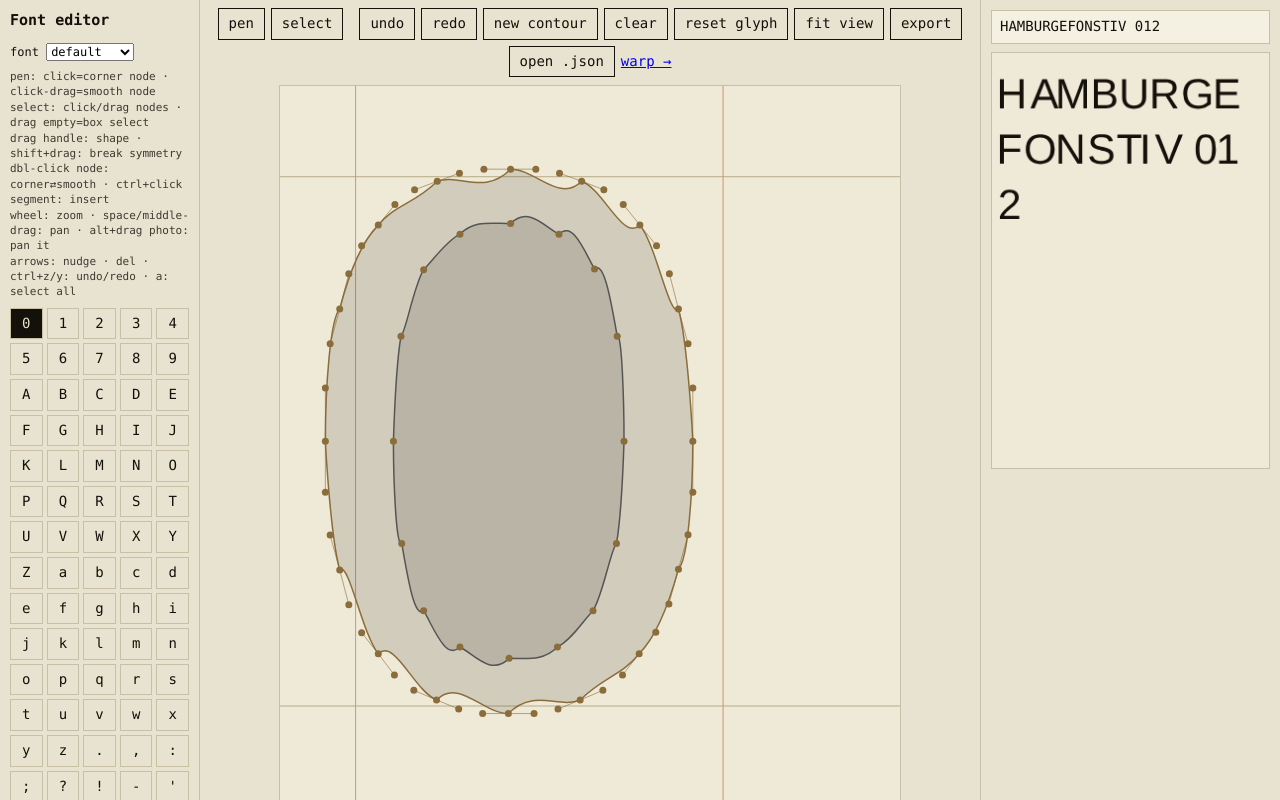
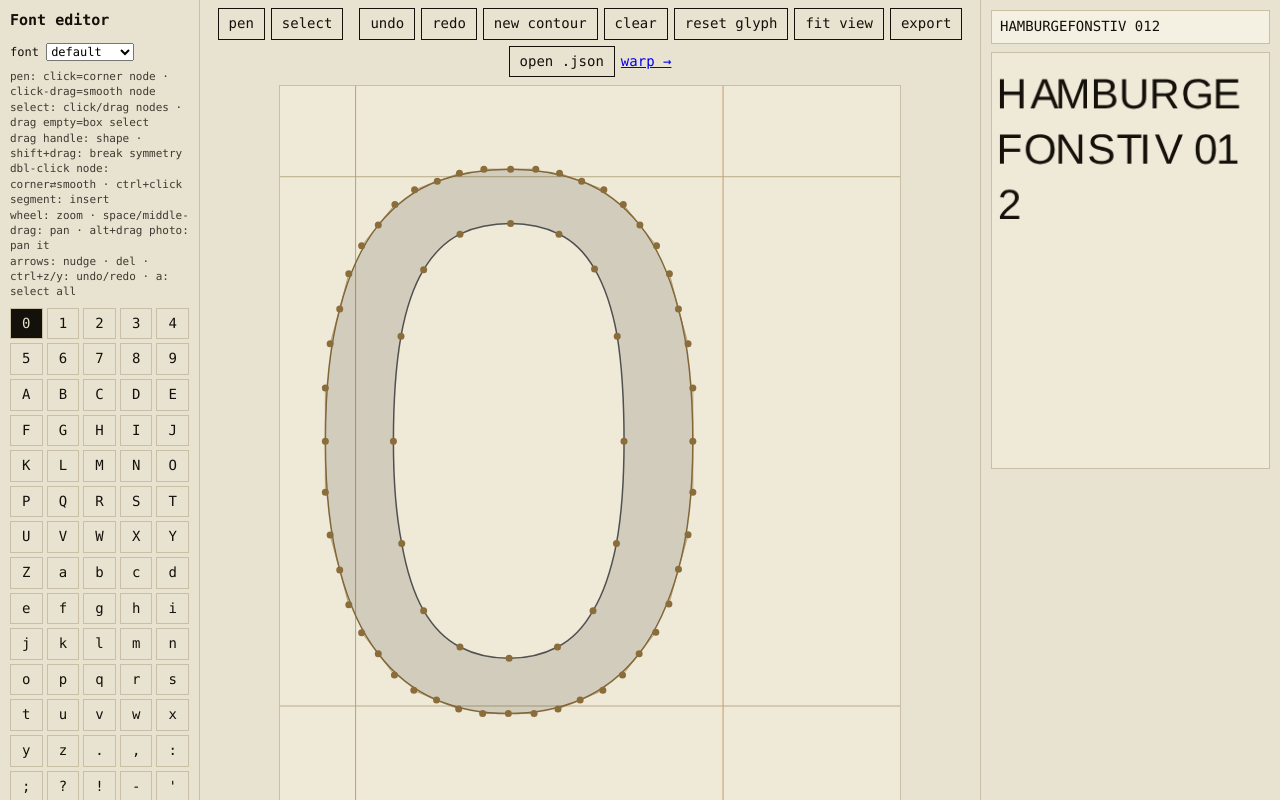
Before and after one commit to cemreefe/dutluk-misc, a plain HTML site: page fonteditor/index.html in a window 1280 px wide. Drawn offline with Linux system fonts and the light colour scheme.

Commit message:
fonteditor: fix canvas rendering — hole knock-out + handle Y coordinate
- incoming Bezier handle was drawn at (x+h.x, y+h.x) instead of (x+h.x, y+h.y)
  in 3 places: main curve draw, winding sampler, segment-insert split math
- glyph fill now fills all contours in one evenodd path so counters knock out
  on canvas (was: each contour filled itself, holes rendered solid)

```diff
--- a/fonteditor/index.html
+++ b/fonteditor/index.html
@@ -122,7 +122,7 @@
   const pts=[],n=c.length;if(!n)return pts;
   for(let j=0;j<n;j++){const a=c[j],b=c[(j+1)%n];
     pts.push([a.x,a.y]);
-    if(a.o||b.i){const c1=[a.x+(a.o?a.o[0]:0),a.y+(a.o?a.o[1]:0)],c2=[b.x+(b.i?b.i[0]:0),b.y+(b.i?b.i[0]:0)];
+    if(a.o||b.i){const c1=[a.x+(a.o?a.o[0]:0),a.y+(a.o?a.o[1]:0)],c2=[b.x+(b.i?b.i[0]:0),b.y+(b.i?b.i[1]:0)];
       for(let t=1;t<step;t++){const u=t/step,v=1-u;
         pts.push([v*v*v*a.x+3*v*v*u*c1[0]+3*v*u*u*c2[0]+u*u*u*b.x,
                   v*v*v*a.y+3*v*v*u*c1[1]+3*v*u*u*c2[1]+u*u*u*b.y]);}}}
@@ -225,12 +225,21 @@
     c.forEach((n,j)=>{const b=c[(j+1)%c.length];
       if(j===0){const[a0,b0]=P(n.x,n.y);ctx.moveTo(a0,b0);}
       const[a1,b1]=P(b.x,b.y);
-      if(n.o||b.i){const h1=P(n.x+(n.o?n.o[0]:0),n.y+(n.o?n.o[1]:0)),h2=P(b.x+(b.i?b.i[0]:0),b.y+(b.i?b.i[0]:0));
+      if(n.o||b.i){const h1=P(n.x+(n.o?n.o[0]:0),n.y+(n.o?n.o[1]:0)),h2=P(b.x+(b.i?b.i[0]:0),b.y+(b.i?b.i[1]:0));
         ctx.bezierCurveTo(h1[0],h1[1],h2[0],h2[1],a1,b1);}
       else ctx.lineTo(a1,b1);});
     ctx.closePath();
-    ctx.fillStyle='rgba(20,16,10,.13)';ctx.fill();
     ctx.strokeStyle=ci===selC?'#8a6d3b':'#555';ctx.lineWidth=1.5;ctx.stroke();});
+  ctx.beginPath();
+  (edits[g]||[]).forEach(c=>{
+    c.forEach((n,j)=>{const b=c[(j+1)%c.length];
+      if(j===0){const[a0,b0]=P(n.x,n.y);ctx.moveTo(a0,b0);}
+      const[a1,b1]=P(b.x,b.y);
+      if(n.o||b.i){const h1=P(n.x+(n.o?n.o[0]:0),n.y+(n.o?n.o[1]:0)),h2=P(b.x+(b.i?b.i[0]:0),b.y+(b.i?b.i[1]:0));
+        ctx.bezierCurveTo(h1[0],h1[1],h2[0],h2[1],a1,b1);}
+      else ctx.lineTo(a1,b1);});
+    ctx.closePath();});
+  ctx.fillStyle='rgba(20,16,10,.13)';ctx.fill('evenodd');
   // handles (active contour + contours containing selected nodes)
   (edits[g]||[]).forEach((c,ci)=>{const show=ci===selC||c.some((n,ni)=>sel.has(key(ci,ni)));
     if(!show)return;
@@ -305,7 +314,7 @@
     c.splice((edgeIdx+1)%n,0,{x:fx,y:fy,o:null,i:null});return;}
   // cubic split at t
   const p0=[a.x,a.y],c1=[a.x+(a.o?a.o[0]:0),a.y+(a.o?a.o[1]:0)],
-        c2=[b.x+(b.i?b.i[0]:0),b.y+(b.i?b.i[0]:0)],p1=[b.x,b.y];
+        c2=[b.x+(b.i?b.i[0]:0),b.y+(b.i?b.i[1]:0)],p1=[b.x,b.y];
   let t=.5,bd=1e9;
   for(let k=1;k<40;k++){const u=k/40,v=1-u;
     const x=v*v*v*p0[0]+3*v*v*u*c1[0]+3*v*u*u*c2[0]+u*u*u*p1[0],
```
